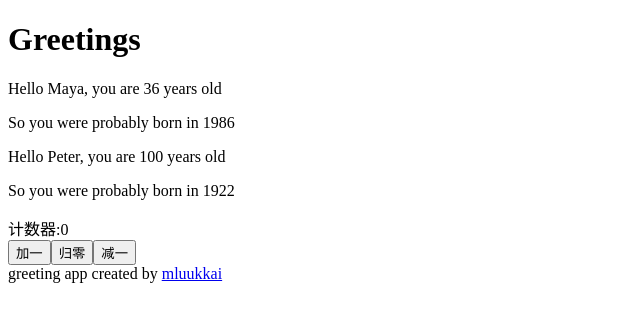
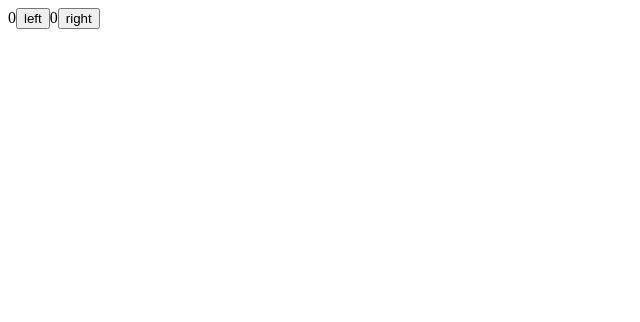
Before and after one commit to ppwqdxlte/fullstack-web-learning, a React (Create React App) app in the folder part1/: page / in a window 1280 px wide. Shown: the top 322 px of the page, without its empty margins (0-640 px from the left). Built offline with nearby package versions, Linux system fonts and the light colour scheme.

Commit message:
复杂状态：App内设置多个状态变量

```diff
--- a/part1/src/App.js
+++ b/part1/src/App.js
@@ -36,22 +36,15 @@ const Button = ({onClick, text}) => (
 )
 
 const App = () => {
-    const name = 'Peter'
-    const age = 100
-    let [counter, setCounter] = useState(0)
-    const increaseByOne = () => setCounter(counter + 1)
-    const setToZero = () => setCounter(0)
-    const decreaseByOne = () => setCounter(counter - 1)
+    const [left,setLeft] = useState(0)
+    const [right,setRight] = useState(0)
+
     return (
         <>
-            <h1>Greetings</h1>
-            <Hello name="Maya" age={26 + 10}/>
-            <Hello name={name} age={age}/>
-            <Counter num={counter}/>
-            <Button onClick={increaseByOne} text={'加一'}/>
-            <Button onClick={setToZero} text={'归零'}/>
-            <Button onClick={decreaseByOne} text={'减一'}/>
-            <Footer/>
+            {left}
+            <Button onClick={()=>setLeft(left+1)} text={'left'} />
+            {right}
+            <Button onClick={()=>setRight(right+1)} text={'right'} />
         </>
     )
 }
```
